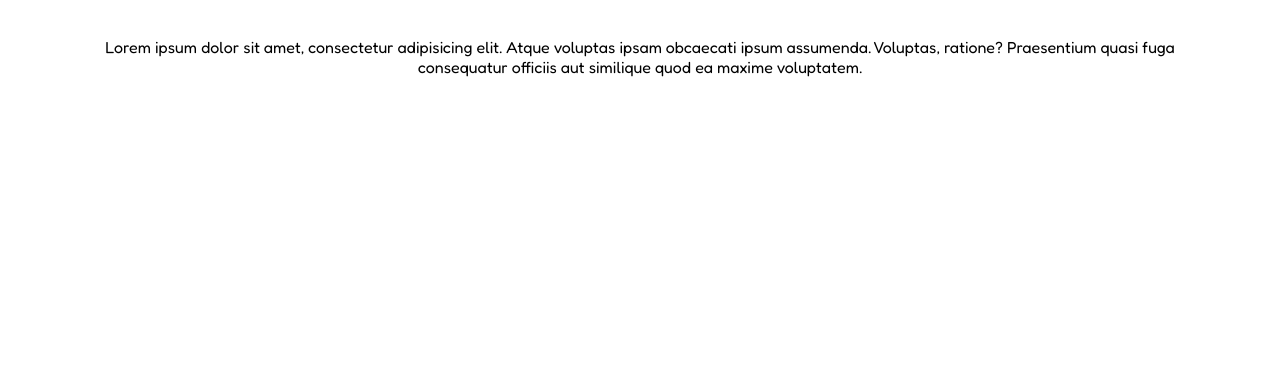
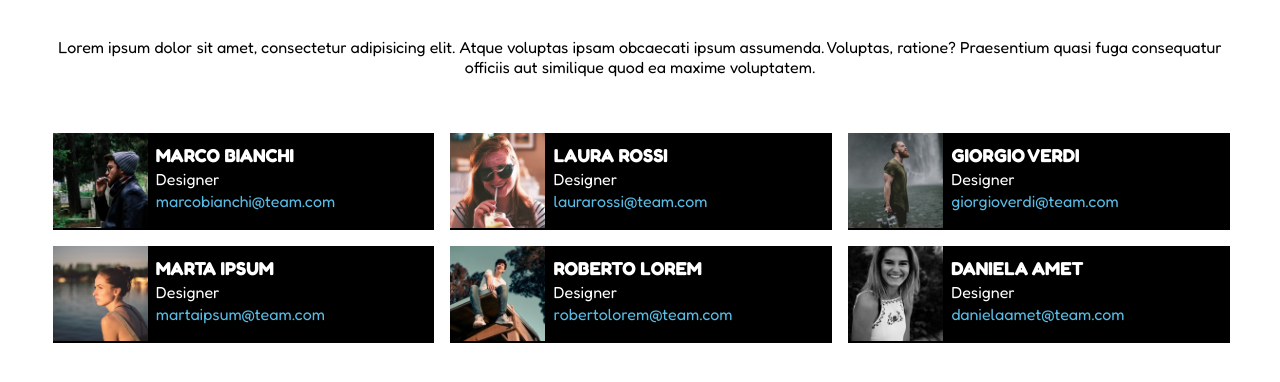
Before and after one commit to matteodilorenzo21/html-css-float-cards, a plain HTML site: page index.html in a window 1280 px wide. Shown: the part 82-464 px from the top of the page. Drawn offline with Linux system fonts and the light colour scheme.

Commit message:
+ main & card

```diff
--- a/css/style.css
+++ b/css/style.css
@@ -19,7 +19,7 @@ body {
 
 /* Utilities */
 .container {
-    max-width: 1080px;
+    max-width: 1200px;
     margin: 0 auto;
 }
 
@@ -36,4 +36,49 @@ h1{
 /* Main */
 section#main-txt > p{
     text-align: center;
+    padding-bottom: 3rem;
 }
+
+/* Floating Main */
+.clearfix::after{
+    content: '';
+    display: table;
+    clear: both;
+}
+
+.card{
+    padding-left: 0.3rem;
+}
+
+.column{
+    text-align: left;
+    width: calc(100% / 3.099 - 0.25rem);
+    float: left;
+    background-color: #000;
+    color: #fff;
+    margin: 0.5rem 0.5rem;
+    border-bottom: 2px solid #000;
+}
+
+
+.card-content > img{
+    height: 95px;
+    float: left;
+    margin-right: 0.5rem;
+}
+
+.card-content > h3{
+    text-transform: uppercase;
+    padding-top: 0.7rem;
+}
+
+.card-content > p{
+    padding: 0.15rem;
+}
+
+.card-content > a {
+    text-decoration: none;
+    color: var(--contact-color);
+    text-align: left;
+    padding: 0.3rem default;
+}
--- a/index.html
+++ b/index.html
@@ -27,6 +27,57 @@
             <section id="main-txt">
                 <p>Lorem ipsum dolor sit amet, consectetur adipisicing elit. Atque voluptas ipsam obcaecati ipsum assumenda. Voluptas, ratione? Praesentium quasi fuga consequatur officiis aut similique quod ea maxime voluptatem.</p>
             </section>
+<!--Card-->
+            <section class="card clearfix">
+                <div class="column">
+                    <div class="card-content">
+                        <img src="img/male1.png" alt="Marco Bianchi">
+                        <h3>Marco Bianchi</h3>
+                        <p>Designer</p>
+                        <a href="">marcobianchi@team.com</a>
+                    </div>
+                </div>
+                <div class="column">
+                    <div class="card-content">
+                        <img src="img/female1.png" alt="Laura Rossi">
+                        <h3>Laura Rossi</h3>
+                        <p>Designer</p>
+                        <a href="">laurarossi@team.com</a>
+                    </div>
+                </div>
+                <div class="column">
+                    <div class="card-content">
+                        <img src="img/male2.png" alt="Giorgio Verdi">
+                        <h3>Giorgio Verdi</h3>
+                        <p>Designer</p>
+                        <a href="">giorgioverdi@team.com</a>
+                    </div>
+                </div>
+                <div class="column">
+                    <div class="card-content">
+                        <img src="img/female2.png" alt="Marta Ipsum">
+                        <h3>Marta Ipsum</h3>
+                        <p>Designer</p>
+                        <a href="">martaipsum@team.com</a>
+                    </div>
+                </div>
+                <div class="column">
+                    <div class="card-content">
+                        <img src="img/male3.png" alt="Roberto Lorem">
+                        <h3>Roberto Lorem</h3>
+                        <p>Designer</p>
+                        <a href="">robertolorem@team.com</a>
+                    </div>
+                </div>
+                <div class="column">
+                    <div class="card-content">
+                        <img src="img/female3.png" alt="Daniela Amet">
+                        <h3>Daniela Amet</h3>
+                        <p>Designer</p>
+                        <a href="">danielaamet@team.com</a>
+                    </div>
+                </div>
+            </section>
 
         </main>
     </div>
```
